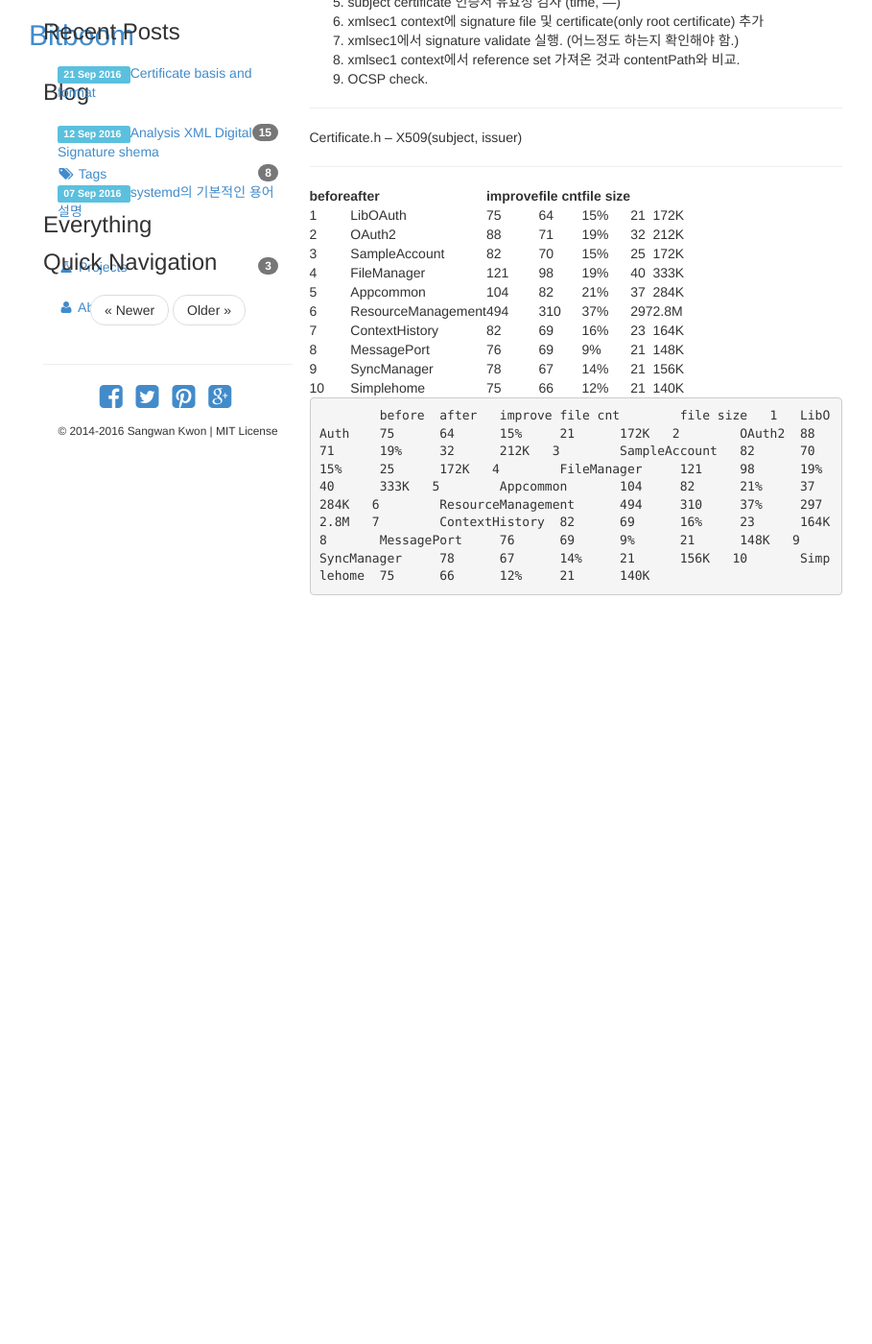
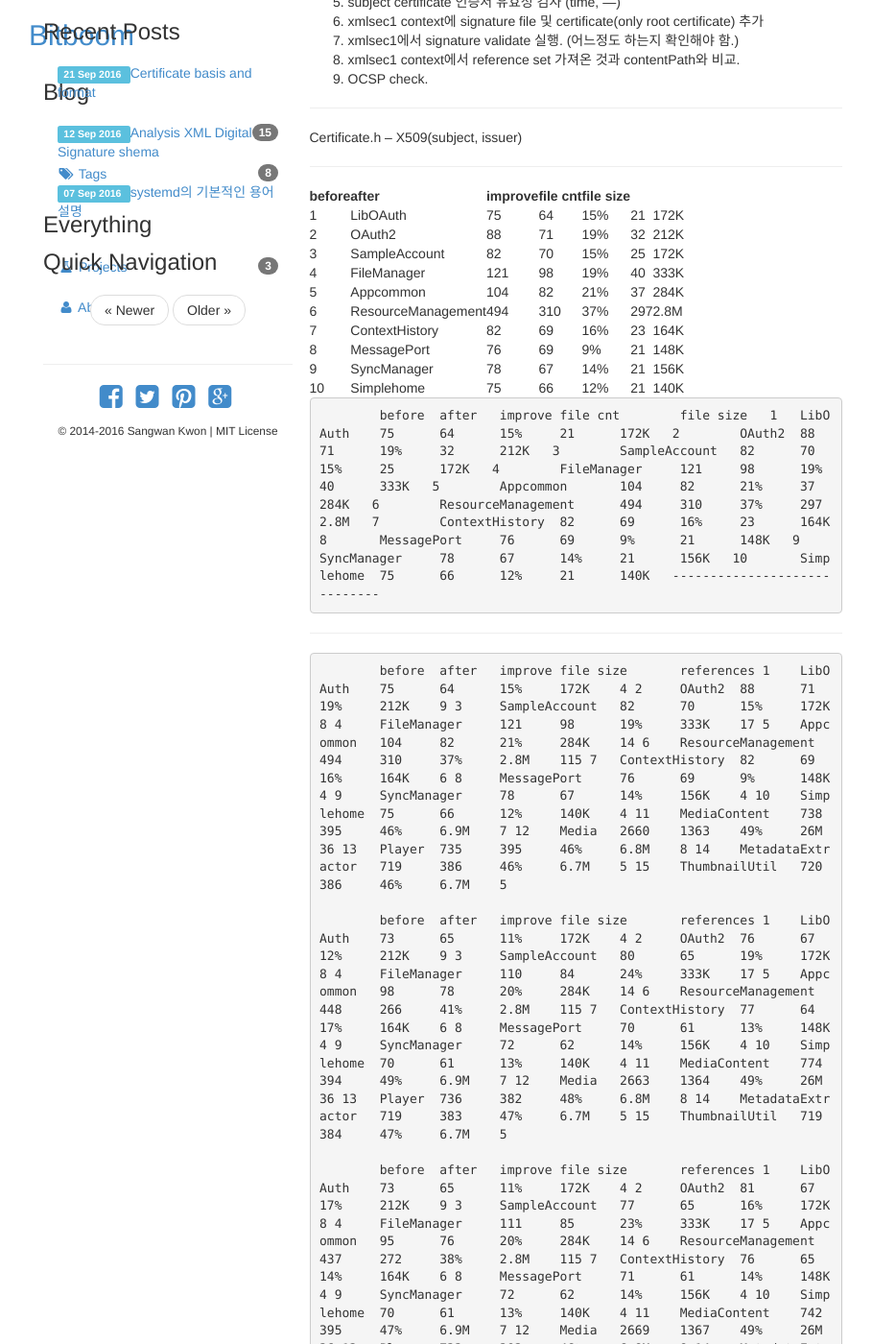
Before and after one commit to bitboom/bitboom.github.io, a Jekyll site: the page built from _posts/2016-08-09-digital-signature-validate.md, in a window 1280 px wide and 1400 px high, scrolled down 750 px. Shown: the whole window at 96% size, without its empty margins (40-949 px from the left). Built offline with Jekyll 4.4.1, drawn with Linux system fonts in a browser that asks for light colours; before the commit the page ends 1380 px from its top, so only the background shows below that; some of the changed text lies outside the part shown.

Commit message:
Update 2016-08-09-digital-signature-validate.md

```diff
--- a/_posts/2016-08-09-digital-signature-validate.md
+++ b/_posts/2016-08-09-digital-signature-validate.md
@@ -72,3 +72,131 @@ Certificate.h -- X509(subject, issuer)
 8	MessagePort	76	69	9%	21	148K
 9	SyncManager	78	67	14%	21	156K
 10	Simplehome	75	66	12%	21	140K
+-----------------------------
+
+
+----
+
+
+		before	after	improve	file size	references
+1	LibOAuth	75	64	15%	172K	4
+2	OAuth2	88	71	19%	212K	9
+3	SampleAccount	82	70	15%	172K	8
+4	FileManager	121	98	19%	333K	17
+5	Appcommon	104	82	21%	284K	14
+6	ResourceManagement	494	310	37%	2.8M	115
+7	ContextHistory	82	69	16%	164K	6
+8	MessagePort	76	69	9%	148K	4
+9	SyncManager	78	67	14%	156K	4
+10	Simplehome	75	66	12%	140K	4
+11	MediaContent	738	395	46%	6.9M	7
+12	Media	2660	1363	49%	26M	36
+13	Player	735	395	46%	6.8M	8
+14	MetadataExtractor	719	386	46%	6.7M	5
+15	ThumbnailUtil	720	386	46%	6.7M	5
+
+		before	after	improve	file size	references
+1	LibOAuth	73	65	11%	172K	4
+2	OAuth2	76	67	12%	212K	9
+3	SampleAccount	80	65	19%	172K	8
+4	FileManager	110	84	24%	333K	17
+5	Appcommon	98	78	20%	284K	14
+6	ResourceManagement	448	266	41%	2.8M	115
+7	ContextHistory	77	64	17%	164K	6
+8	MessagePort	70	61	13%	148K	4
+9	SyncManager	72	62	14%	156K	4
+10	Simplehome	70	61	13%	140K	4
+11	MediaContent	774	394	49%	6.9M	7
+12	Media	2663	1364	49%	26M	36
+13	Player	736	382	48%	6.8M	8
+14	MetadataExtractor	719	383	47%	6.7M	5
+15	ThumbnailUtil	719	384	47%	6.7M	5
+
+		before	after	improve	file size	references
+1	LibOAuth	73	65	11%	172K	4
+2	OAuth2	81	67	17%	212K	9
+3	SampleAccount	77	65	16%	172K	8
+4	FileManager	111	85	23%	333K	17
+5	Appcommon	95	76	20%	284K	14
+6	ResourceManagement	437	272	38%	2.8M	115
+7	ContextHistory	76	65	14%	164K	6
+8	MessagePort	71	61	14%	148K	4
+9	SyncManager	72	62	14%	156K	4
+10	Simplehome	70	61	13%	140K	4
+11	MediaContent	742	395	47%	6.9M	7
+12	Media	2669	1367	49%	26M	36
+13	Player	733	393	46%	6.8M	8
+14	MetadataExtractor	718	386	46%	6.7M	5
+15	ThumbnailUtil	718	388	46%	6.7M	5
+
+		before	after	improve	file size	references
+1	LibOAuth	72	61	15%	172K	4
+2	OAuth2	81	66	19%	212K	9
+3	SampleAccount	77	65	16%	172K	8
+4	FileManager	110	86	22%	333K	17
+5	Appcommon	93	73	22%	284K	14
+6	ResourceManagement	441	271	39%	2.8M	115
+7	ContextHistory	74	63	15%	164K	6
+8	MessagePort	70	60	14%	148K	4
+9	SyncManager	73	61	16%	156K	4
+10	Simplehome	69	56	19%	140K	4
+11	MediaContent	739	392	47%	6.9M	7
+12	Media	2665	1365	49%	26M	36
+13	Player	738	390	47%	6.8M	8
+14	MetadataExtractor	721	382	47%	6.7M	5
+15	ThumbnailUtil	724	383	47%	6.7M	5
+
+
+	signature 2
+		before	after	improve
+1	FileManager	167	115	31%
+2	OAuth2	124	98	21%
+3	Media	3995	1399	65%
+
+
+	signature 3
+		before	after	improve
+1	FileManager	226	146	35%
+2	OAuth2	167	124	26%
+3	Media	5329	1439	73%
+
+
+	signature 4
+		before	after	improve
+1	FileManager	280	177	37%
+2	OAuth2	207	156	25%
+3	Media	6660	1477	78%
+
+
+	signature 5
+		before	after	improve
+1	FileManager	354	209	41%
+2	OAuth2	254	184	28%
+3	Media	8035	1517	81%
+
+
+	signature 6
+		before	after	improve
+1	FileManager	412	243	41%
+2	OAuth2	301	215	29%
+3	Media	9328	1550	83%
+
+
+	signature 7
+		before	after	improve
+1	FileManager	457	274	40%
+2	OAuth2	324	239	26%
+3	Media	10660	1589	85%
+
+	signature 8
+		before	after	improve
+1	FileManager	516	298	42%
+2	OAuth2	375	270	28%
+3	Media	11993	1621	86%
+
+
+	signature 9
+		before	after	improve
+1	FileManager	571	327	43%
+2	OAuth2	414	300	28%
+3	Media	13369	1655	88%
```
